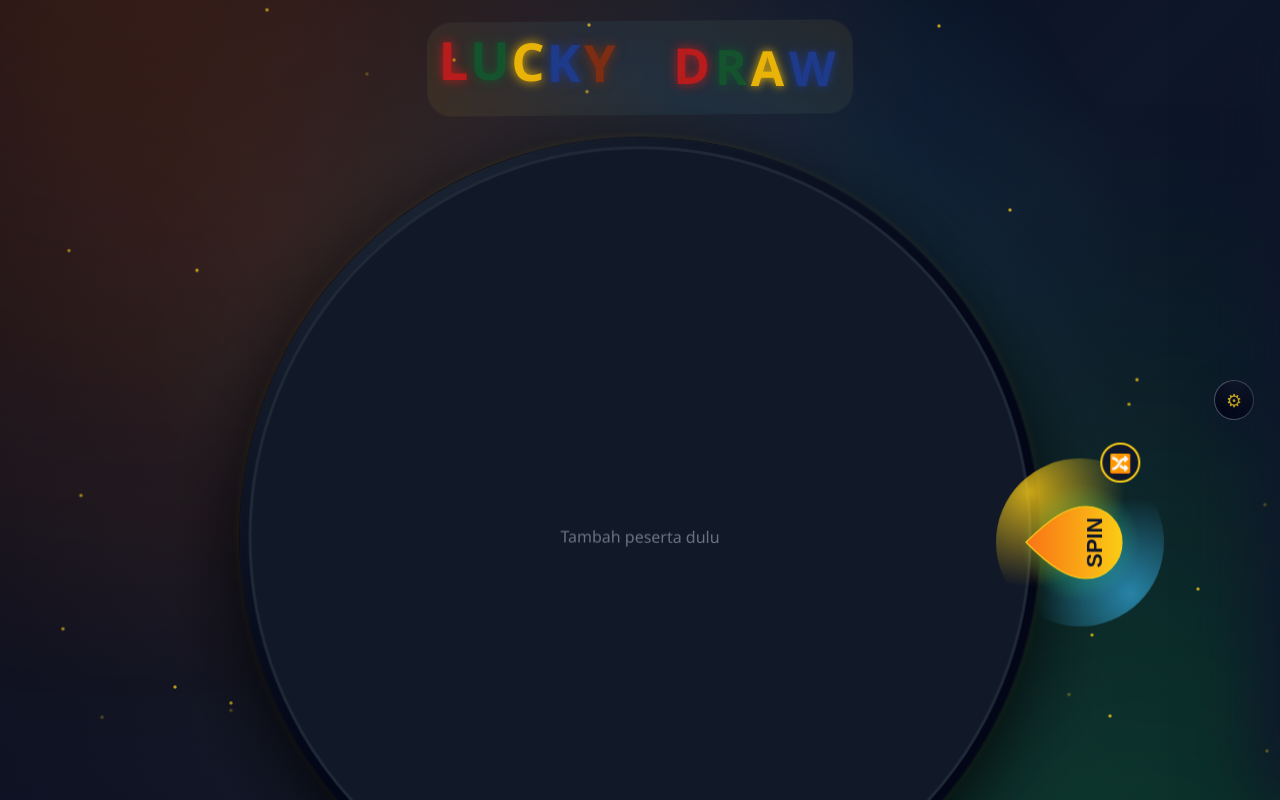
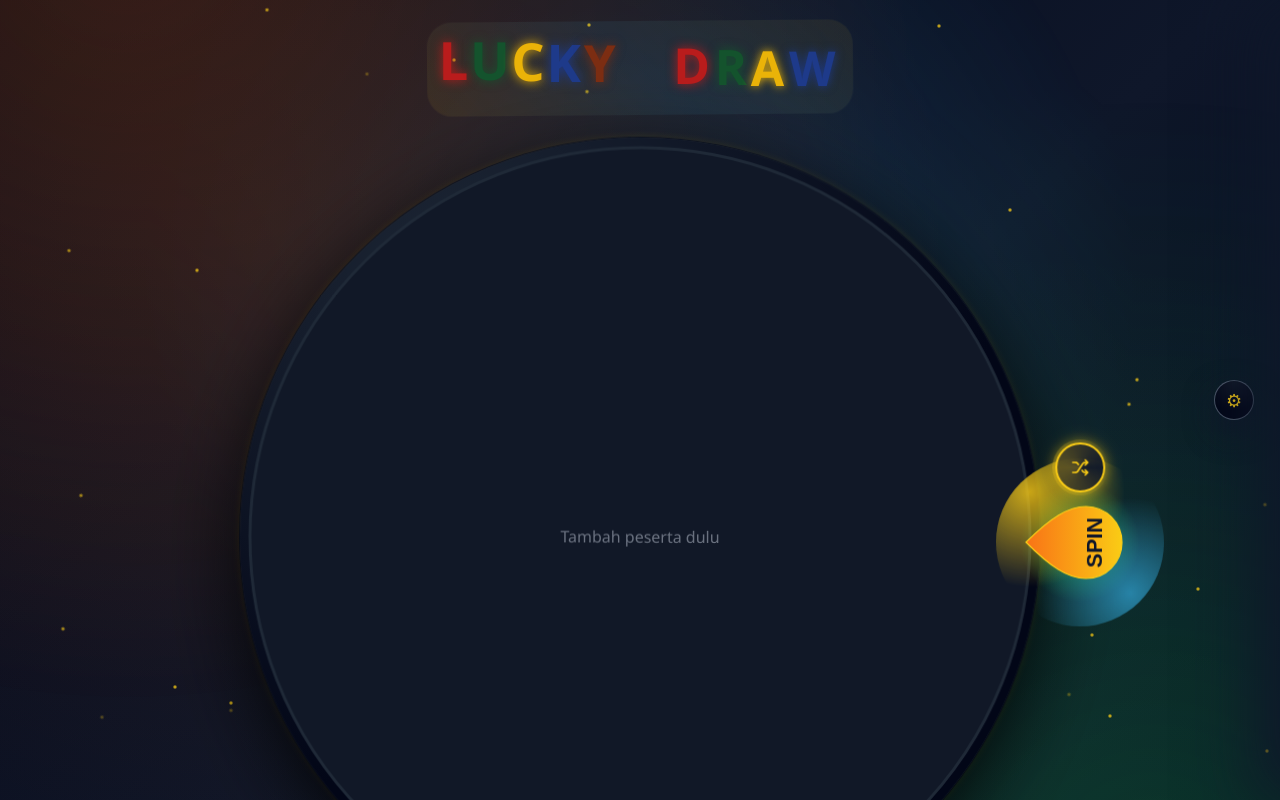
Before and after one commit to kuraimoss/luckydraw, a website: page public/index.html in a window 1280 px wide. Shown: the top 800 px of the page. Drawn offline with Linux system fonts and the light colour scheme.

Commit message:
Replace shuffle emoji with custom SVG and add elegant overflowing animations with glowing effects

```diff
--- a/public/index.html
+++ b/public/index.html
@@ -36,7 +36,9 @@
               class="shuffle-btn"
               aria-label="Acak peserta"
             >
-              🔀
+              <svg width="100%" height="100%" viewBox="0 0 24 24" fill="none" xmlns="http://www.w3.org/2000/svg">
+                <path d="M18 15L21 18M21 18L18 21M21 18H18.5689C17.6297 18 17.1601 18 16.7338 17.8705C16.3564 17.7559 16.0054 17.5681 15.7007 17.3176C15.3565 17.0348 15.096 16.644 14.575 15.8626L14.3333 15.5M18 3L21 6M21 6L18 9M21 6H18.5689C17.6297 6 17.1601 6 16.7338 6.12945C16.3564 6.24406 16.0054 6.43194 15.7007 6.68236C15.3565 6.96523 15.096 7.35597 14.575 8.13744L9.42496 15.8626C8.90398 16.644 8.64349 17.0348 8.29933 17.3176C7.99464 17.5681 7.64357 17.7559 7.2662 17.8705C6.83994 18 6.37033 18 5.43112 18H3M3 6H5.43112C6.37033 6 6.83994 6 7.2662 6.12945C7.64357 6.24406 7.99464 6.43194 8.29933 6.68236C8.64349 6.96523 8.90398 7.35597 9.42496 8.13744L9.66667 8.5" stroke="currentColor" stroke-width="2" stroke-linecap="round" stroke-linejoin="round"/>
+              </svg>
             </button>
 
             <!-- Pointer SPIN di tengah -->
--- a/public/style.css
+++ b/public/style.css
@@ -394,32 +394,75 @@ body {
 .shuffle-btn {
   position: absolute;
   top: 50%;
-  right: -100px;
+  right: -65px;
   transform: translateY(-100px);
-  width: 40px;
-  height: 40px;
+  width: 50px;
+  height: 50px;
   border-radius: 50%;
   border: 2px solid var(--accent-gold);
   background: rgba(15, 23, 42, 0.9);
   color: var(--accent-gold);
-  font-size: 18px;
   cursor: pointer;
-  transition: all 0.2s ease;
+  transition: all 0.3s ease;
   z-index: 10;
   display: flex;
   align-items: center;
   justify-content: center;
+  overflow: visible;
+  animation: shuffleGlow 3s ease-in-out infinite;
+}
+
+.shuffle-btn::before {
+  content: '';
+  position: absolute;
+  top: -5px;
+  left: -5px;
+  right: -5px;
+  bottom: -5px;
+  border-radius: 50%;
+  background: conic-gradient(from 0deg, transparent, rgba(250, 204, 21, 0.3), transparent);
+  animation: rotate 4s linear infinite;
+  z-index: -1;
+}
+
+.shuffle-btn svg {
+  width: 20px;
+  height: 20px;
+  transition: transform 0.3s ease;
 }
 
 .shuffle-btn:hover {
   background: var(--accent-gold);
   color: #020617;
-  transform: translateY(-100px) scale(1.1);
-  box-shadow: 0 0 15px rgba(250, 204, 21, 0.5);
+  transform: translateY(-100px) scale(1.15);
+  box-shadow:
+    0 0 20px rgba(250, 204, 21, 0.6),
+    0 0 40px rgba(250, 204, 21, 0.4),
+    0 0 60px rgba(250, 204, 21, 0.2);
+  animation: shuffleGlow 1s ease-in-out infinite, shufflePulse 0.6s ease-in-out;
+}
+
+.shuffle-btn:hover svg {
+  transform: rotate(180deg) scale(1.1);
 }
 
 .shuffle-btn:active {
-  transform: translateY(-100px) scale(0.95);
+  transform: translateY(-100px) scale(1.05);
+}
+
+@keyframes shuffleGlow {
+  0%, 100% {
+    box-shadow: 0 0 5px rgba(250, 204, 21, 0.3);
+  }
+  50% {
+    box-shadow: 0 0 15px rgba(250, 204, 21, 0.5), 0 0 25px rgba(250, 204, 21, 0.3);
+  }
+}
+
+@keyframes shufflePulse {
+  0% { transform: translateY(-100px) scale(1.15); }
+  50% { transform: translateY(-100px) scale(1.25); }
+  100% { transform: translateY(-100px) scale(1.15); }
 }
 
 /* Pointer SPIN di sisi kanan, mengarah ke wheel */
```
